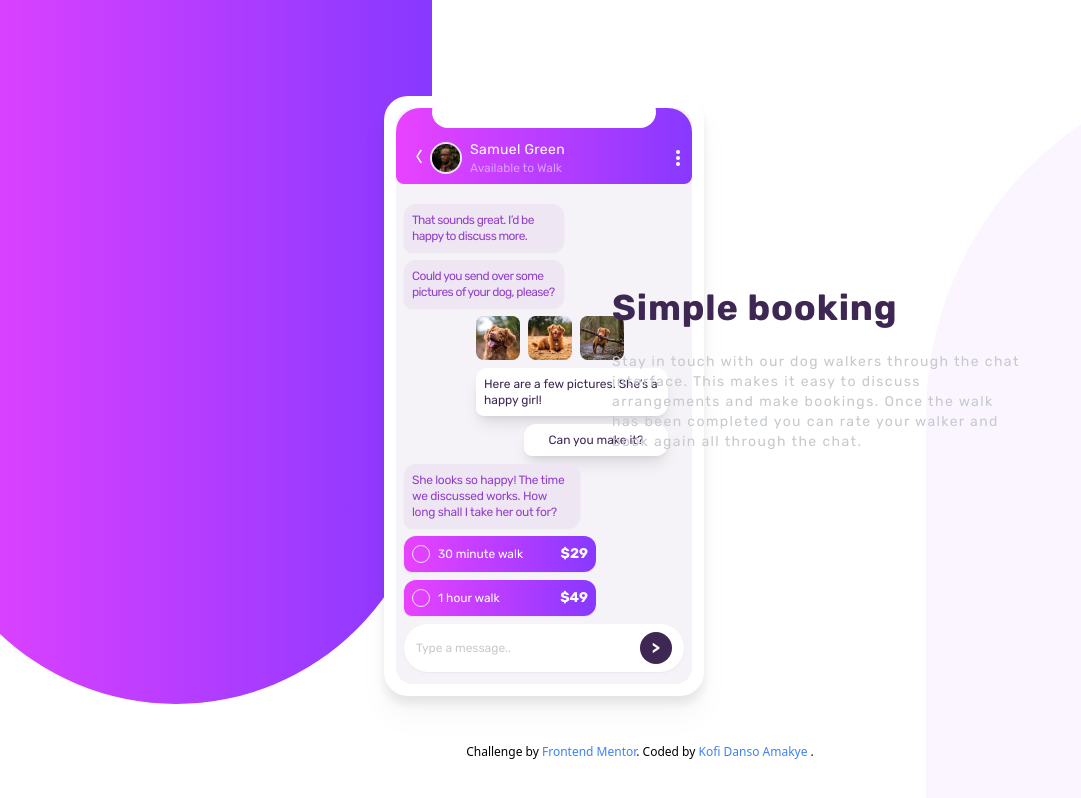
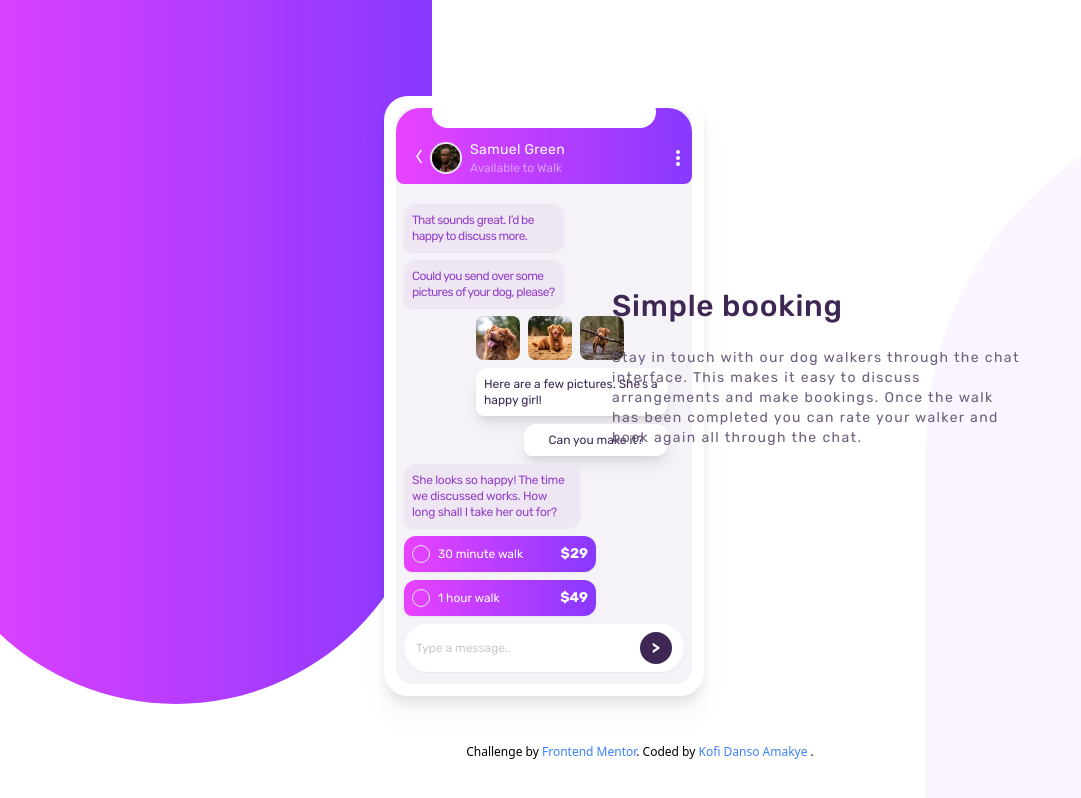
Before and after one commit to Kofiastro/Chat-app-CSS-illustration, a website: page index.html in a window 1280 px wide. Shown: the whole page, without its empty margins (0-1081 px from the left). Drawn offline with Linux system fonts and the light colour scheme.

Commit message:
little tweaks

```diff
--- a/index.html
+++ b/index.html
@@ -23,7 +23,7 @@
           class="absolute px-60 py-96 -left-72 -top-80 rounded-full bg-gradient-to-r from-LightMagenta to-LightViolet md:rounded-t-none md:px-64 md:py-96 md:-left-20 md:-top-16">
         </div>
         <div
-          class="absolute px-24 py-64 right-0.5 -bottom-52 rounded-tl-full opacity-10 bg-PaleViolet md:top-16  md:py-56 md:px-44 ">
+          class="absolute px-24 py-64 right-0.5 -bottom-52 rounded-tl-full opacity-10 bg-PaleViolet md:top-24  md:py-36 md:px-44 ">
         </div>
         <!--IphoneAppSection-->
         <div
@@ -136,10 +136,10 @@
         <div
           class=" relative flex flex-col mx-4 my-12 space-y-6 font-Rubik px-5  md:max-w-md md:absolute md:right-24 md:mr-36 md:top-60 ">
           <h1
-            class=" text-VeryDarkDesaturatedViolet antialiased text-4xl text-center pfont-medium tracking-wide item-center md:text-left md:subpixel-antialiased md:font-semibold ">
+            class=" text-VeryDarkDesaturatedViolet antialiased text-3xl text-center font-medium tracking-wide item-center md:text-left md:subpixel-antialiased  ">
             Simple booking
           </h1>
-          <p class="text-center text-sm tracking-wider text-GrayishBlue md:text-left md:tracking-widest md:text-md ">
+          <p class="text-center text-sm tracking-wider antialiased text-DesaturatedDarkViolet md:text-left md:tracking-widest md:text-md md:font-thin ">
             Stay in touch with our dog walkers through the chat interface. This makes it easy to discuss arrangements
             and
             make bookings. Once the walk has been completed you can rate your walker and book again all through the
```
Also changed, not shown: css/style.css.
